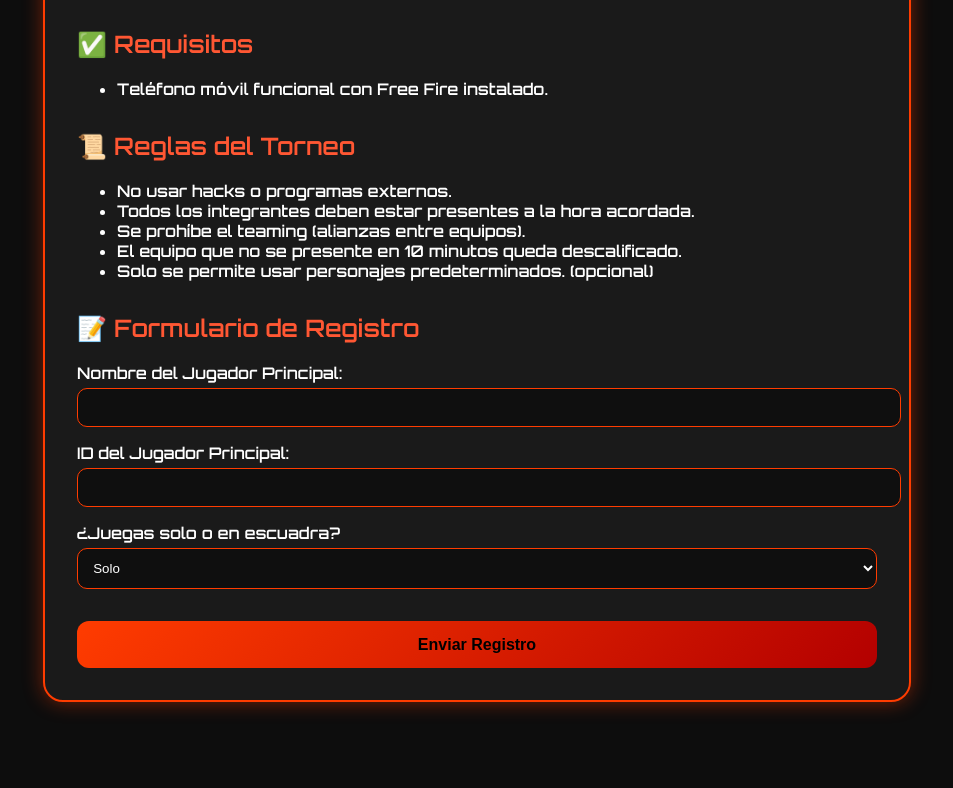
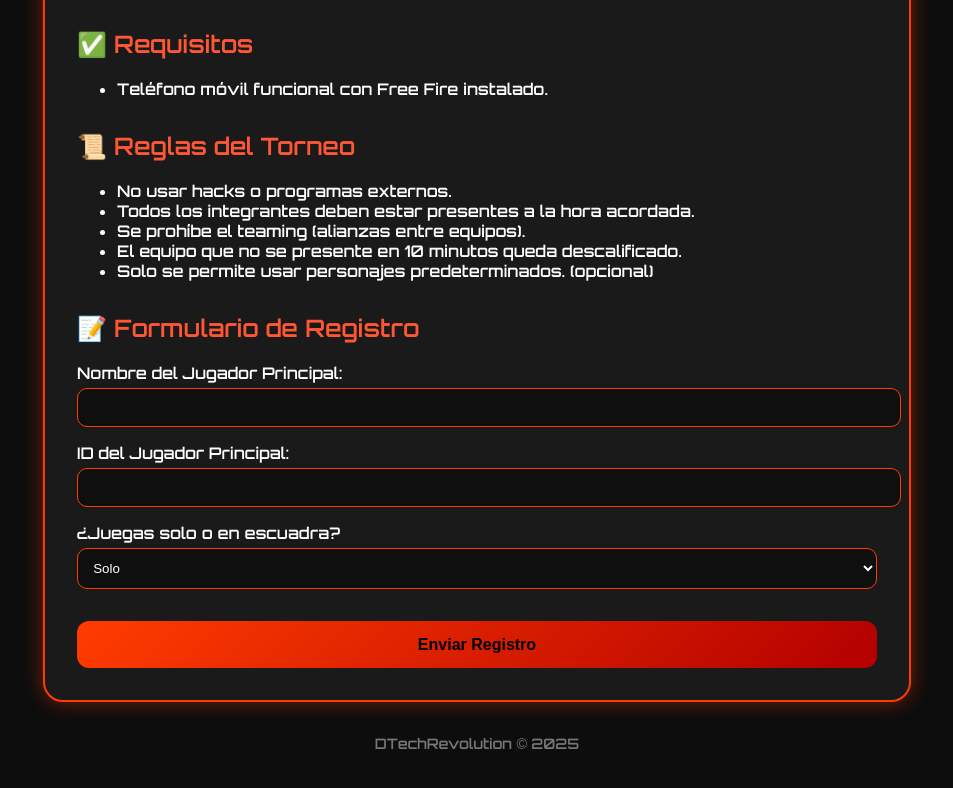
Before and after one commit to D3STR07/TorneoTecnm2025, a plain HTML site: page Form_FreeFire.html in a window 1280 px wide. Shown: the part 432-1220 px from the top of the page, without its empty margins (163-1116 px from the left). Before the commit the page ends 1174 px from the top, so only its background shows below. Drawn offline with Linux system fonts and the light colour scheme.

Commit message:
Update Form_FreeFire.html

```diff
--- a/Form_FreeFire.html
+++ b/Form_FreeFire.html
@@ -81,6 +81,13 @@
         .seccion-info {
             margin-bottom: 2rem;
         }
+
+        .disclaimer {
+            text-align: center;
+            font-size: 0.9rem;
+            color: #777;
+            margin-top: 2rem;
+        }
     </style>
 </head>
 <body>
@@ -159,7 +166,7 @@
             <button class="submit-btn" type="submit">Enviar Registro</button>
         </form>
     </div>
-
+        <div class="disclaimer">DTechRevolution © 2025</div>
     <script>
         document.getElementById('modo').addEventListener('change', function () {
             const teamFields = document.getElementById('teamFields');
```
